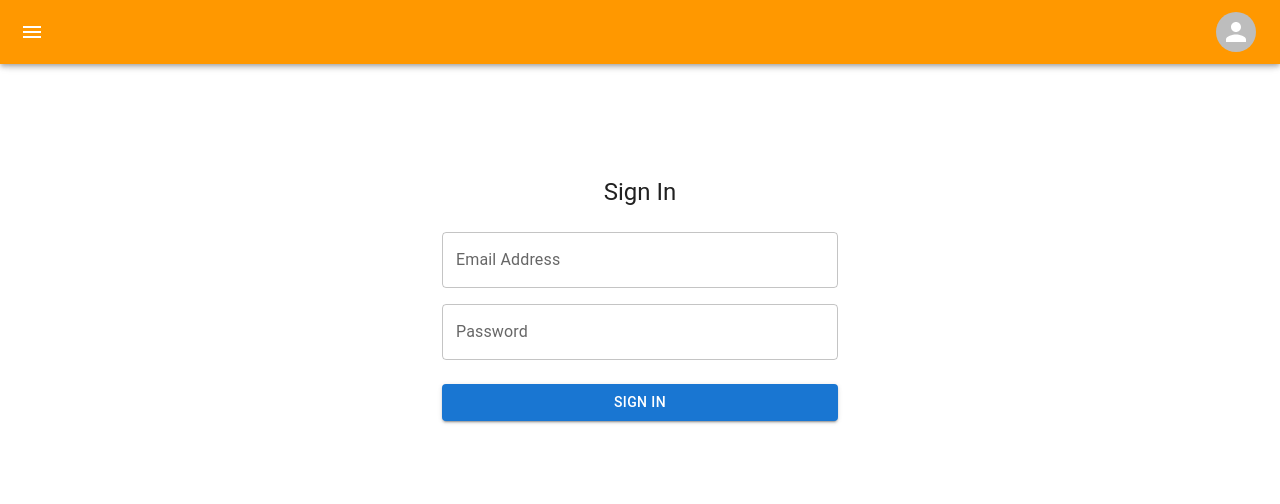
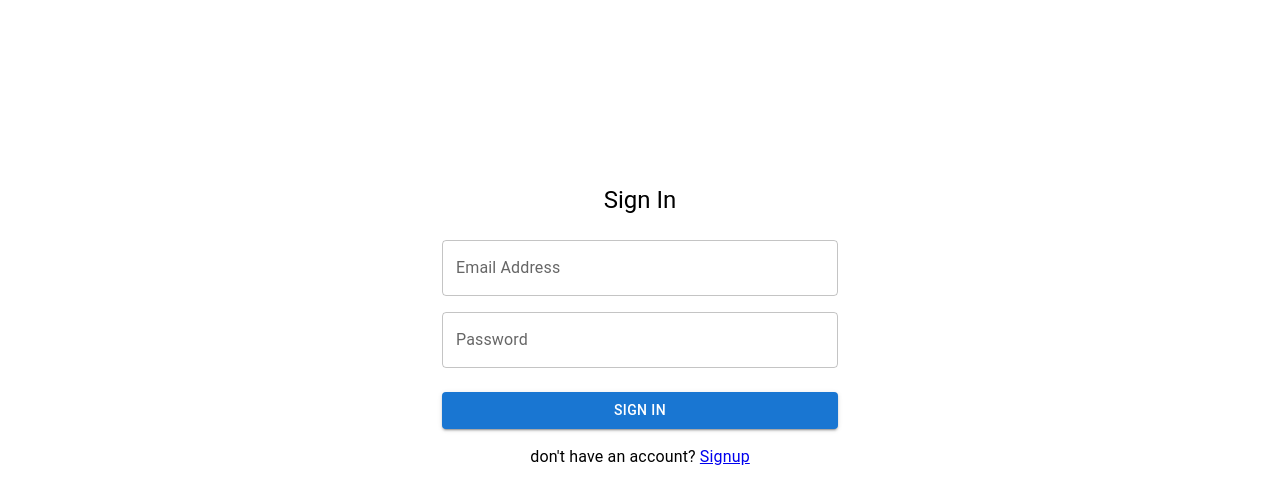
Before and after one commit to lalukrish/e-commerce-test-frontend, a React (Vite) app: page / in a window 1280 px wide. Shown: the top 504 px of the page. Built offline with nearby package versions, Linux system fonts and the light colour scheme.

Commit message:
fix:sidbar biew fix

```diff
--- a/src/App.jsx
+++ b/src/App.jsx
@@ -1,5 +1,10 @@
 import React, { useState } from "react";
-import { BrowserRouter as Router, Route, Routes } from "react-router-dom";
+import {
+  BrowserRouter as Router,
+  Route,
+  Routes,
+  useLocation,
+} from "react-router-dom";
 import Home from "./pages/Home";
 // import Settings from "./components/Settings";
 import Box from "@mui/material/Box";
@@ -13,11 +18,16 @@ import AddProduct from "./components/prodcuts/addProduct";
 import Cart from "./pages/cart";
 
 function App() {
+  const location = useLocation();
+
+  const noSidebarRoutes = ["/", "/signup"];
+  const showSidebar = !noSidebarRoutes.includes(location.pathname);
+
   return (
     // <Router>
     // <Provider store={store}>
     <Box sx={{ display: "flex" }}>
-      <Sidebar />
+      {showSidebar && <Sidebar />}
       <Box
         sx={{
           flexGrow: 1,
--- a/src/components/signinForm.jsx
+++ b/src/components/signinForm.jsx
@@ -117,6 +117,9 @@ const SigninForm = () => {
             Sign In
           </Button>
         </Box>
+        <Typography>
+          don't have an account? <a href="/signup">Signup</a>
+        </Typography>
       </Box>
     </Container>
   );
--- a/src/components/signupForm.jsx
+++ b/src/components/signupForm.jsx
@@ -196,6 +196,9 @@ const Signup = () => {
             Sign Up
           </Button>
         </Box>
+        <Typography>
+          already have an account? <a href="/">Login</a>
+        </Typography>
       </Box>
     </Container>
   );
```
